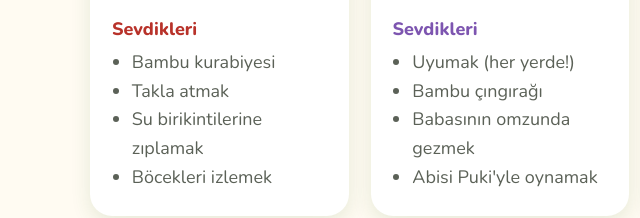
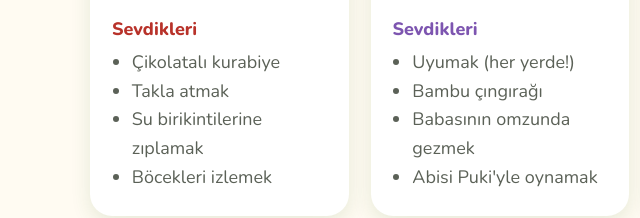
Before and after one commit to dubai7media-crypto/pandapuki-web, a plain HTML site: page karakterler.html in a window 1280 px wide. Shown: the part 830-1048 px from the top of the page, 0-640 px from the left. Drawn offline with nearby package versions, Linux system fonts and the light colour scheme.

Commit message:
Puki: çikolatalı kurabiye

```diff
--- a/karakterler.html
+++ b/karakterler.html
@@ -42,7 +42,7 @@
         <p>Meraklı, yerinde duramayan, sevimli. Her şeyi kurcalar, her şeye “Neden?” diye sorar. Her bölümde sorunu yaşayan ve çözen o.</p>
         <p class="soz">“Bu ne acaba?”</p>
         <p class="sevdikleri">Sevdikleri</p>
-        <ul><li>Bambu kurabiyesi</li><li>Takla atmak</li><li>Su birikintilerine zıplamak</li><li>Böcekleri izlemek</li></ul>
+        <ul><li>Çikolatalı kurabiye</li><li>Takla atmak</li><li>Su birikintilerine zıplamak</li><li>Böcekleri izlemek</li></ul>
       </div>
     </article>
 <article class="kart karakter nini">
```
